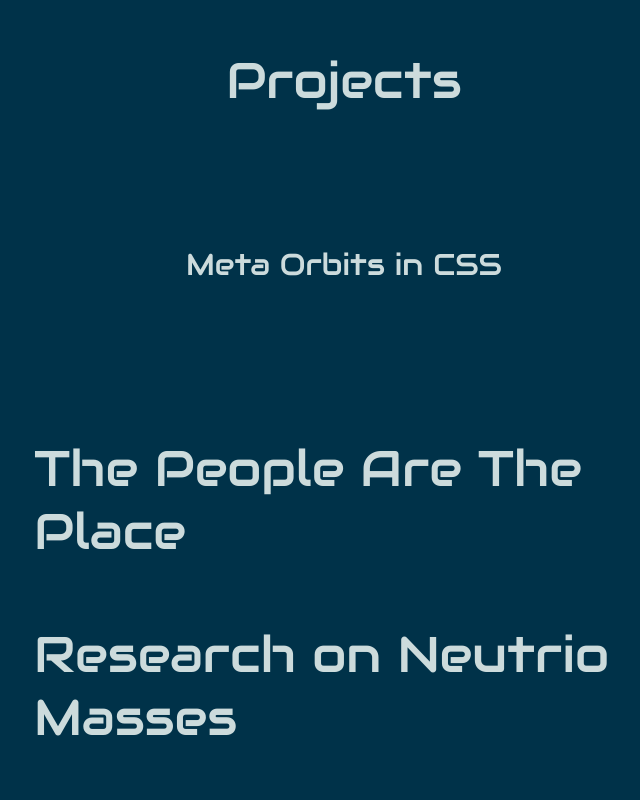
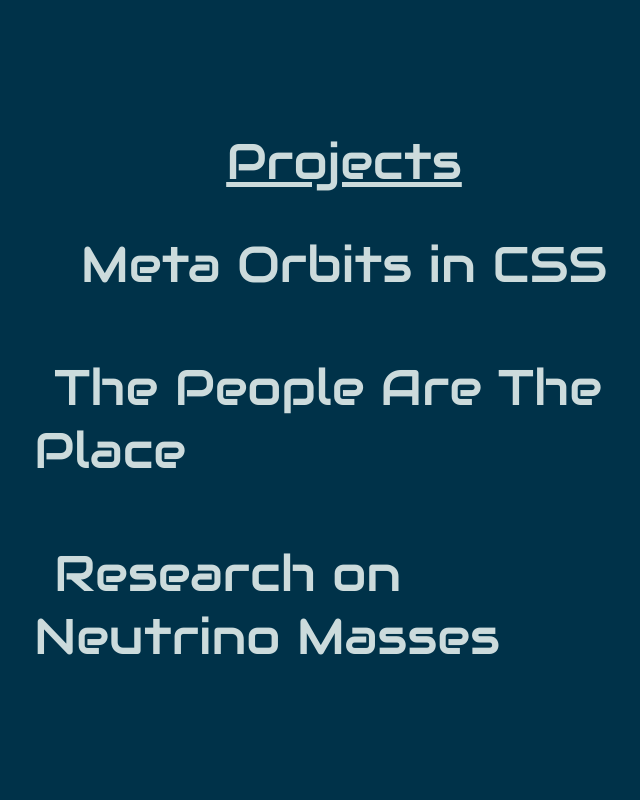
Before and after one commit to iceplant/personal-site, a React (Create React App) app: page / in a window 1280 px wide. Shown: the part 2120-2920 px from the top of the page, without its empty margins (296-936 px from the left). Built offline with nearby package versions, Linux system fonts and the light colour scheme.

Commit message:
clean links

```diff
--- a/src/DevWebsite.js
+++ b/src/DevWebsite.js
@@ -49,7 +49,7 @@ const DevWebsite = (props) => (
     </section>
 
     <section id="projects" class="section odd-section">
-      Projects
+      <u>Projects</u>
       <div id="project-tile-container">
         <div class="project-tile">
           <a
@@ -58,16 +58,28 @@ const DevWebsite = (props) => (
             class="project-link"
             rel="noreferrer"
           >
-            <p class="project-title">
-              <span class="code">Meta Orbits in CSS</span>
-            </p>
+            <span class="code">Meta Orbits in CSS</span>
           </a>
         </div>
-        <div href="www.thepeoplearetheplace.org" class="project-tile">
-          The People Are The Place
+        <div class="project-tile">
+          <a
+            href="www.thepeoplearetheplace.org"
+            // target="_blank"
+            class="project-link"
+            rel="noreferrer"
+          >
+            <span class="code">The People Are The Place</span>
+          </a>
         </div>
-        <div href="https://arxiv.org/abs/1802.08694" class="project-tile">
-          Research on Neutrio Masses
+        <div class="project-tile">
+          <a
+            href="https://arxiv.org/abs/1802.08694"
+            // target="_blank"
+            class="project-link"
+            rel="noreferrer"
+          >
+            <span class="code">Research on Neutrino Masses</span>
+          </a>
         </div>
       </div>
     </section>
@@ -83,7 +95,7 @@ const DevWebsite = (props) => (
         <a
           id="profile-link"
           href="https://github.com/iceplant"
-          target="_blank"
+          // target="_blank"
           class="btn contact-details even-section"
         >
           <i class="fab fa-github even-section"></i>
```
Also changed, not shown: 1 other file (tests, documents, lock files or other folders).
